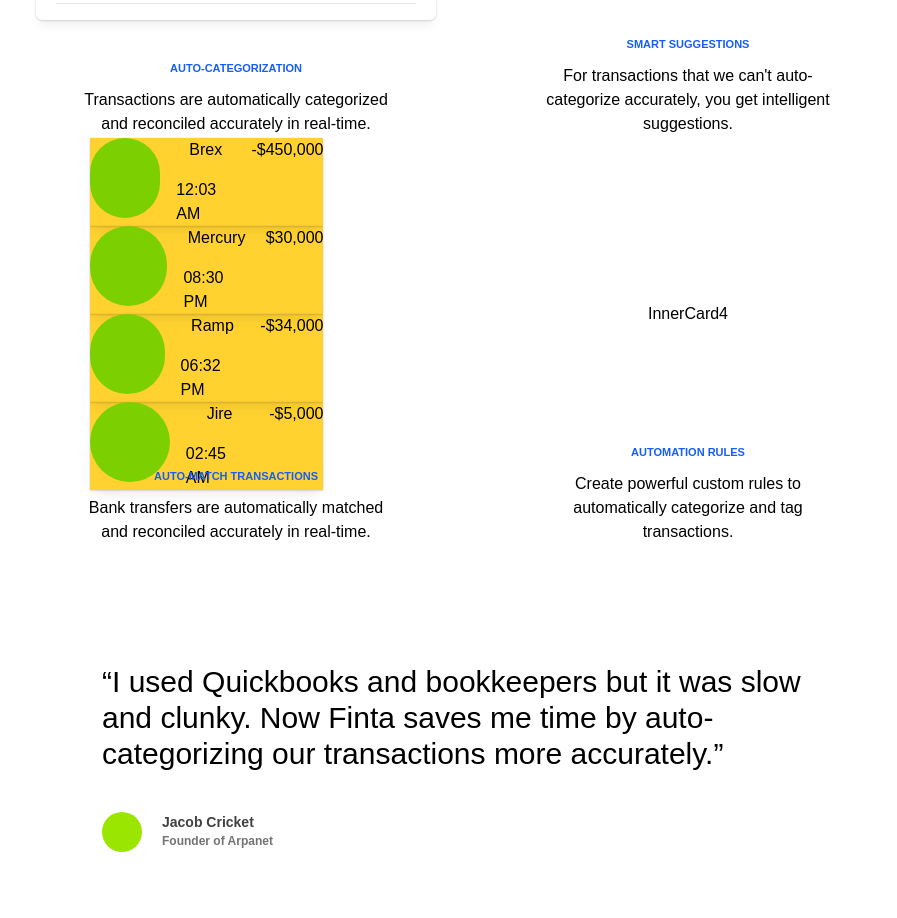
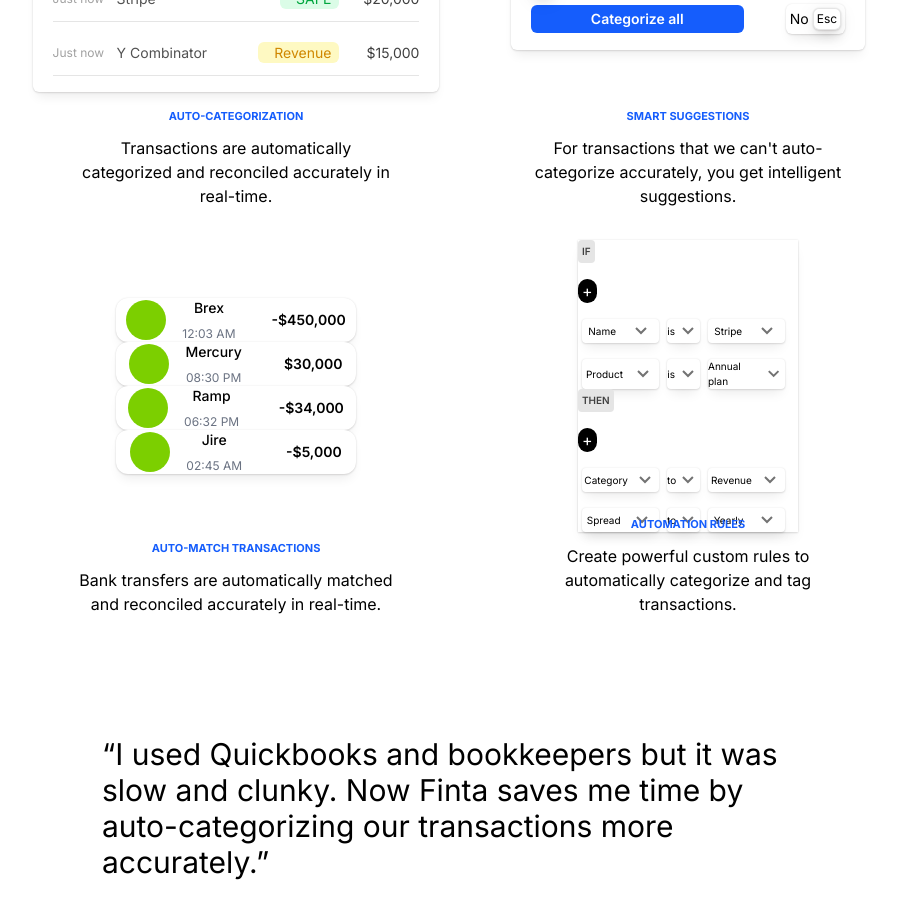
Before and after one commit to Evolver-3/newfintaupload, a React (Vite) app: page / in a window 1280 px wide. Shown: the part 3680-4598 px from the top of the page, without its empty margins (178-1075 px from the left). Built offline with nearby package versions, Linux system fonts and the light colour scheme; some icons are missing.

Commit message:
??//unnamed

```diff
--- a/index.html
+++ b/index.html
@@ -13,6 +13,8 @@
 
 <link href="https://cdn.boxicons.com/transformations.min.css" rel="stylesheet">
 <link href="https://cdn.boxicons.com/animations.min.css" rel="stylesheet">
+<link href="https://fonts.googleapis.com/css2?family=Inter:wght@300;400;500;600;700&display=swap" rel="stylesheet">
+
     <title>newfintaupload</title>
   </head>
   <body>
--- a/src/finta/Accounting/Card3/InnerCard3.jsx
+++ b/src/finta/Accounting/Card3/InnerCard3.jsx
@@ -12,21 +12,21 @@
 const InnerCard3 = () => {
   return (
     <div className='w-full h-fit container'>
-      <div className='grid grid-cols-1 place-items-center bg-amber-300 w-[80%]'>
+      <div className='grid grid-cols-1 place-items-center  '>
         {dataItems.map((item,index)=>(
-          <div className='w-full shadow-finta flex gap-4 justify-around mx-5' key={item.index}>
+          <div className='w-full shadow-finta flex gap-4 justify-around mx-5 items-center rounded-xl font-sans text-sm bg-white' key={item.index}>
 
-            <div className='flex gap-4'>
-              <div className='w-20 h-20 bg-lime-500 rounded-full'></div>
+            <div className='flex gap-4 items-center'>
+              <div className='w-10 h-10 bg-lime-500 rounded-full'></div>
 
-            <div className='flex flex-col gap-4 items-center'>
-              <h4>{item.text}</h4>
-              <h2>{item.time}</h2>
+            <div className='flex flex-col gap-2 items-center'>
+              <h4 className='font-medium'>{item.text}</h4>
+              <h2 className='text-xs font-normal text-gray-500'>{item.time}</h2>
             </div>
 
             </div>
 
-            <h4>{item.amount}</h4>
+            <h4 className='font-semibold'>{item.amount}</h4>
 
           </div>
         ))}
--- a/src/finta/Accounting/Card4/InnerCard4.jsx
+++ b/src/finta/Accounting/Card4/InnerCard4.jsx
@@ -1,8 +1,67 @@
 import React from 'react'
+
+const data = [
+  {
+    type: "if",
+    rows: [
+      { field: "Name", operator: "is", value: "Stripe", color: "#744BA6" },
+      { field: "Product", operator: "is", value: "Annual plan", color: "#007BFB" }
+    ]
+  },
+  {
+    type: "then",
+    rows: [
+      { field: "Category", operator: "to", value: "Revenue", color: "#A58E41" },
+      { field: "Spread", operator: "to", value: "Yearly", color: "#19A35B" }
+    ]
+  }
+];
+
+const SpanElement=({className='',tag})=>{
+  return(
+    <div className={`${className} rounded-sm shadow-finta flex justify-around items-center mx-1`}>
+
+      {tag}
+      <svg  xmlns="http://www.w3.org/2000/svg" width="24" height="24"
+      fill="currentColor" viewBox="0 0 24 24" >
+
+      <path className='text-neutral-500' d="m12 15.41 5.71-5.7-1.42-1.42-4.29 4.3-4.29-4.3-1.42 1.42z"></path>
+
+      </svg>
+
+    </div>
+  )
+}
+
 
 const InnerCard4 = () => {
   return (
-    <div>InnerCard4</div>
+    <div className='w-full h-fit container shadow-finta'>
+     {
+      data.map((item,index)=>(
+        <div key={index} className='flex flex-col gap-4 w-55'>
+
+          <div className='text-first text-neutral-700 font-semibold px-1 py-1 bg-neutral-200 w-fit rounded-sm'>
+            {item.type.toUpperCase()}
+
+          </div>
+
+          <span className=' text-white bg-black rounded-full px-1 w-fit '>+</span>
+
+         {item.rows.map((row,n)=>(
+          <div key={n} className='flex w-full text-first'>
+            <SpanElement tag={row.field} className='w-[35%] '></SpanElement>
+            <SpanElement tag={row.operator} className='w-[15%]'></SpanElement>
+            <SpanElement tag={row.value } className='w-[35%]'></SpanElement>
+          </div>
+         ))}
+        </div>
+      ))
+     }
+
+
+
+    </div>
   )
 }
 
--- a/src/finta/Navbar.jsx
+++ b/src/finta/Navbar.jsx
@@ -51,7 +51,7 @@
 
         </div>
 
-        <button className='md:hidden cursor-pointer' onClick={()=>setOpen(!open)}>
+        <button className='text-xl cursor-pointer md:hidden' onClick={()=>setOpen(!open)}>
           <i className='bx bx-menu'></i>
         </button>
 
--- a/src/index.css
+++ b/src/index.css
@@ -1,7 +1,7 @@
 @import "tailwindcss";
 
 body,html{
-  font-family: "Montserrat", sans-serif;
+  font-family: "Inter", sans-serif;
 
 }
 
--- a/vite.config.js
+++ b/vite.config.js
@@ -4,5 +4,5 @@
 
 // https://vite.dev/config/
 export default defineConfig({
-  plugins: [react(),tailwindcss()],
+  plugins: [react(),tailwindcss()]
 })
```
